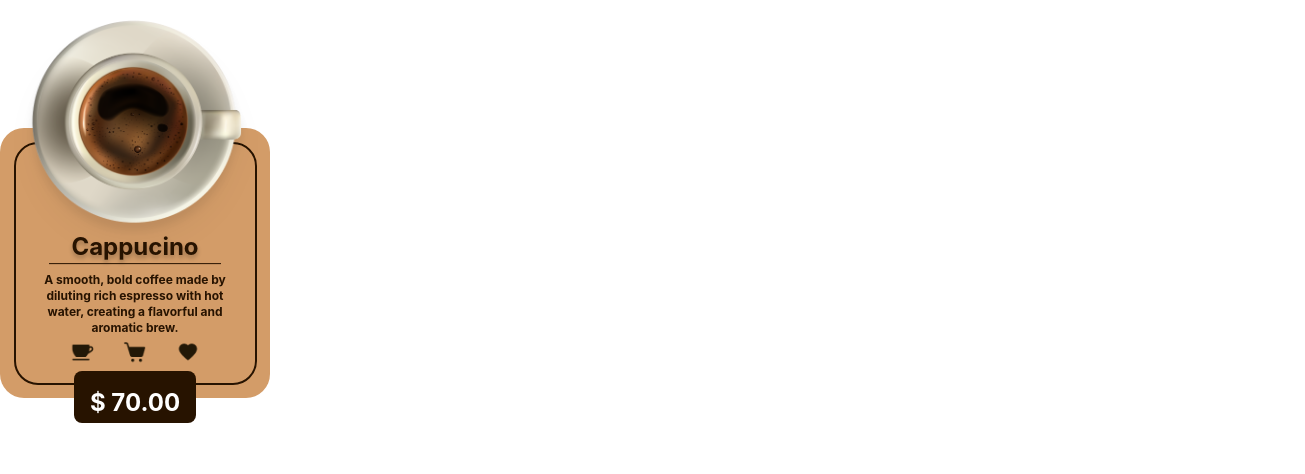
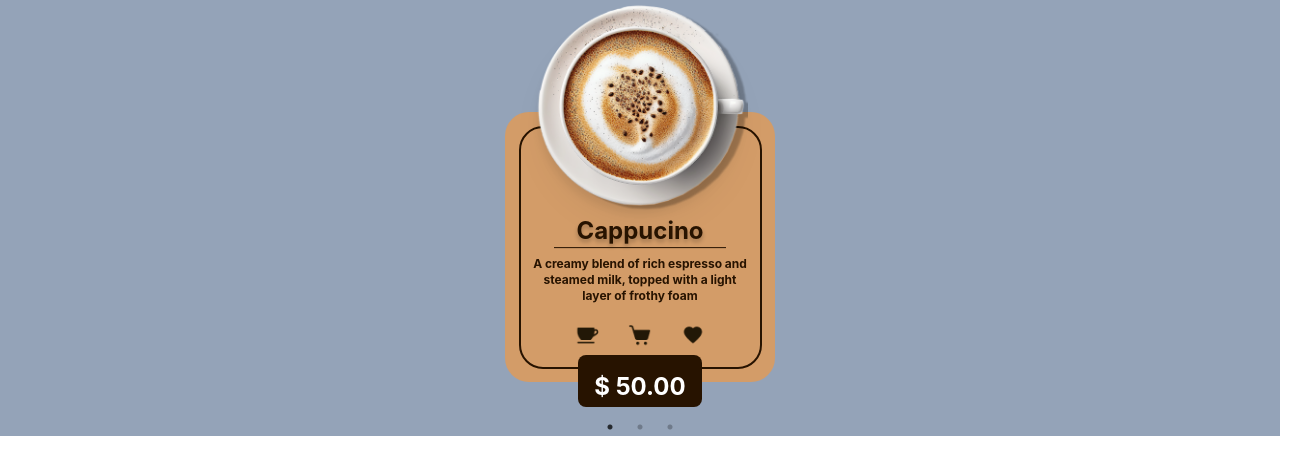
Before and after one commit to dominic91960/coffee-shop-development, a React (Create React App) app: page / in a window 1280 px wide. Shown: the top 474 px of the page, 1305 px wide, since content can reach past the window. Built offline with nearby package versions, Linux system fonts and the light colour scheme.

Commit message:
Added a Carousel component.

```diff
--- a/package.json
+++ b/package.json
@@ -9,6 +9,8 @@
     "react": "^18.3.1",
     "react-dom": "^18.3.1",
     "react-scripts": "5.0.1",
+    "react-slick": "^0.30.2",
+    "slick-carousel": "^1.8.1",
     "web-vitals": "^2.1.4"
   },
   "scripts": {
--- a/src/App.js
+++ b/src/App.js
@@ -2,15 +2,15 @@ import React from "react";
 import Navbar from "./components/Navbar/Navbar";
 import Hero from "./components/Hero/Hero";
 import Selection from "./components/Selection/Selection";
-import CarouselItem from "./components/Carousel/CarouselItem/CarouselItem";
+import Carousel from "./components/Carousel/Carousel";
 
 const App = () => {
   return (
     <>
       {/* <Navbar /> */}
-      <main className="pt-32">
+      <main className="pt-0">
+        <Carousel />
         {/* <Hero /> */}
-        <CarouselItem />
         {/* <Selection /> */}
         {/* <h1>selection</h1>
         <h1>offerings</h1>
--- /dev/null
+++ b/src/components/Carousel/Carousel.jsx
@@ -0,0 +1,51 @@
+import React from "react";
+import Slider from "react-slick";
+
+import CarouselItem from "../CarouselItem/CarouselItem";
+import americano from "../../assets/images/Carousel/americano.png";
+import cappucino from "../../assets/images/Carousel/cappuccino.png";
+import "slick-carousel/slick/slick.css";
+import "slick-carousel/slick/slick-theme.css";
+
+const data = [
+  {
+    image: cappucino,
+    title: "cappucino",
+    desc: "A creamy blend of rich espresso and steamed milk, topped with a light layer of frothy foam",
+    price: "$ 50.00",
+  },
+  {
+    image: americano,
+    title: "americano",
+    desc: "A smooth, bold coffee made by diluting rich espresso with hot water, creating a flavorful and aromatic brew.",
+    price: "$ 70.00",
+  },
+  {
+    image: cappucino,
+    title: "chai latte",
+    desc: "A creamy blend of rich espresso and steamed milk, topped with a light layer of frothy foam",
+    price: "$ 30.00",
+  },
+];
+
+const Carousel = () => {
+  var settings = {
+    dots: true,
+    infinite: true,
+    speed: 500,
+    slidesToShow: 1,
+    slidesToScroll: 1,
+  };
+
+  return (
+    <menu className="bg-slate-400 pb-6">
+      <Slider {...settings}>
+        {data.map(({ image, title, desc, price }) => (
+          <CarouselItem image={image} title={title} desc={desc} price={price} />
+        ))}
+      </Slider>
+    </menu>
+  );
+};
+
+export default Carousel;
--- a/src/components/Carousel/CarouselItem/CarouselItem.jsx
+++ b/src/components/CarouselItem/CarouselItem.jsx
@@ -1,20 +1,19 @@
-import americano from "../../../assets/images/Carousel/americano.png";
-import coffeeIcon from "../../../assets/images/CarouselItem/coffee-icon.png";
-import loveIcon from "../../../assets/images/CarouselItem/love-icon.png";
-import cartIcon from "../../../assets/images/CarouselItem/cart-icon.png";
+import coffeeIcon from "../../assets/images/CarouselItem/coffee-icon.png";
+import loveIcon from "../../assets/images/CarouselItem/love-icon.png";
+import cartIcon from "../../assets/images/CarouselItem/cart-icon.png";
 import "./CarouselItem.css";
 
-const CarouselItem = () => {
+const CarouselItem = ({ image, title, desc, price }) => {
   return (
-    <article className="aspect-ratio flex w-[160px] items-center justify-center rounded-3xl bg-[#D39C68] font-manjari font-bold text-secondary sm:w-[215px] md:w-[270px]">
+    <article className="aspect-ratio mx-auto mb-[20px] mt-[65px] flex w-[160px] items-center justify-center rounded-3xl bg-[#D39C68] font-manjari font-bold text-secondary sm:mb-[24px] sm:mt-[87px] sm:w-[215px] md:mb-[30px] md:mt-[112px] md:w-[270px]">
       {/* Content with border */}
       <div className="relative h-[90%] w-[90%] rounded-3xl border-2 border-secondary">
         {/* Image section */}
         <div className="h-2/5 w-full">
           <div className="mx-auto w-[90%] -translate-y-[60%]">
             <img
-              src={americano}
-              alt="A cup of Americano coffee"
+              src={image}
+              alt={`A cup of ${title} coffee`}
               className="drop-shadow-xl"
             />
           </div>
@@ -22,14 +21,13 @@ const CarouselItem = () => {
         {/* Text section */}
         <div className="mx-auto flex h-[55%] w-[90%] -translate-y-[10%] flex-col text-center md:-translate-y-[6%]">
           {/* Title */}
-          <h3 className="text-lift text-sm sm:text-lg md:text-2xl">
-            Cappucino
+          <h3 className="text-lift text-sm capitalize sm:text-lg md:text-2xl">
+            {title}
           </h3>
           <hr className="mx-auto w-4/5 border-t-secondary" />
           {/* Desc */}
           <p className="mt-2 flex-grow text-[8px] sm:text-[11px] md:text-xs">
-            A smooth, bold coffee made by diluting rich espresso with hot water,
-            creating a flavorful and aromatic brew.
+            {desc}
           </p>
           {/* Options */}
           <div className="mx-auto mt-1 flex w-3/5 justify-between">
@@ -46,7 +44,7 @@ const CarouselItem = () => {
         </div>
         {/* Buy button */}
         <button className="absolute left-0 right-0 top-[95%] mx-auto w-fit rounded-lg bg-secondary px-4 pb-1 pt-2 font-manjari font-bold text-white transition-transform duration-300 hover:scale-105 sm:pt-3 sm:text-lg md:pt-4 md:text-2xl">
-          $ 70.00
+          {price}
         </button>
       </div>
     </article>
```
Also changed, not shown: src/components/CarouselItem/CarouselItem.css (renamed from src/components/Carousel/CarouselItem/CarouselItem.css), 1 other file (tests, documents, lock files or other folders).
